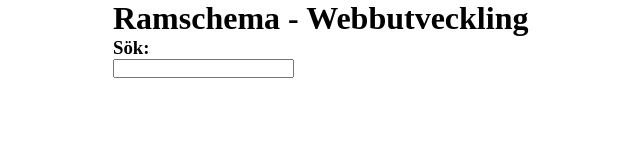
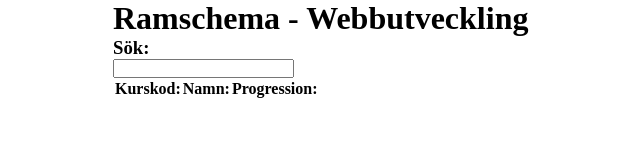
Before and after one commit to cwcacti/DT211g_moment2_ecmascript, a website built with Parcel: page src/index.html in a window 1280 px wide. Shown: the whole page, without its empty margins (207-847 px from the left). Built offline with nearby package versions, Linux system fonts and the light colour scheme; no server answers.

Commit message:
Fixa sökfunktionen
Sökfunktionen fungerar nu, och återställer webbplatsen på korrekt sätt
Bara sortering kvar nu

```diff
--- a/src/index.html
+++ b/src/index.html
@@ -20,11 +20,6 @@
             </div>
             <div>
                 <table id="innehåll">
-                    <tr>
-                        <th id="kurskod">Kurskod:</th>
-                        <th id="namn">Namn:</th>
-                        <th id="progression">Progression:</th>
-                    </tr>
                 </table>
             </div>
         </main>
--- a/src/javascript/main.js
+++ b/src/javascript/main.js
@@ -3,17 +3,8 @@ const mainElement = document.getElementById("innehåll");
 const searchBoxElement = document.getElementById("sökruta");
 const searchButtonElement = document.getElementById("sök");
 
-const courseCodeElement = document.getElementById("kurskod");
-const nameElement = document.getElementById("namn");
-const progressionElement = document.getElementById("progression");
-
 /* Eventlyssnare */
 searchButtonElement.addEventListener("click", function () { writeData(); }, false);
-
-courseCodeElement.addEventListener("click", function () { sortData(1) }, false);
-nameElement.addEventListener("click", function () { sortData(2) }, false);
-progressionElement.addEventListener("click", function () { sortData(3) }, false);
-
 
 /* Åkallar uppstartsfunktion */
 window.onload = (startUp);
@@ -44,6 +35,31 @@ async function sortData(incomingQuery) {
 async function writeData() {
     /* Tar bort gamla element i table */
     mainElement.replaceChildren();
+
+    /* Element för navigation av tabellen */
+    let headTrElement = document.createElement("tr");
+    mainElement.appendChild(headTrElement);
+
+    let courseCodeElement = document.createElement("th");
+    let courseCodeText = document.createTextNode("Kurskod:");
+    courseCodeElement.appendChild(courseCodeText);
+    courseCodeElement.id = "kurskod";
+    courseCodeElement.addEventListener("click", function () { sortData(1) }, false);
+    headTrElement.appendChild(courseCodeElement);
+
+    let nameElement = document.createElement("th");
+    let nameText = document.createTextNode("Namn:");
+    nameElement.appendChild(nameText);
+    nameElement.id = "namn";
+    nameElement.addEventListener("click", function () { sortData(2) }, false);
+    headTrElement.appendChild(nameElement);
+
+    let progressionElement = document.createElement("th");
+    let progressionText = document.createTextNode("Progression:");
+    progressionElement.appendChild(progressionText);
+    progressionElement.id = "progression";
+    progressionElement.addEventListener("click", function () { sortData(3) }, false);
+headTrElement.appendChild(progressionElement);
 
     /* Hämta data från getData */
     let data = await getData();
```
